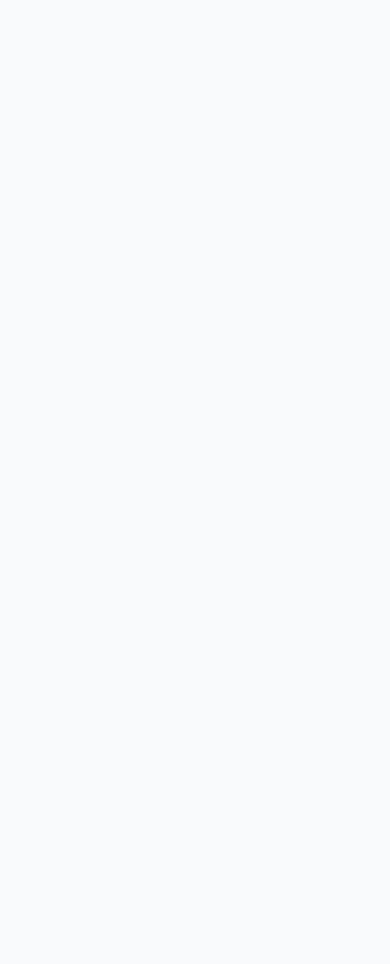
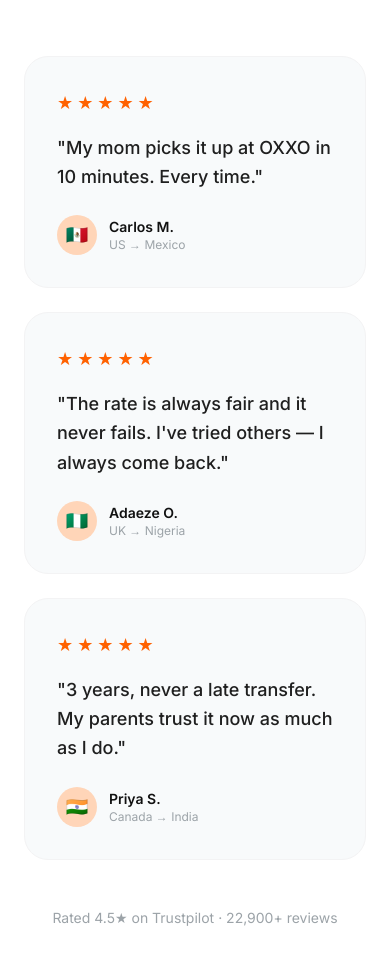
Before and after one commit to apoorv4120/ria-landing-page, a React (Vite) app: page / in a window 390 px wide. Shown: the part 7680-8644 px from the top of the page. Before the commit the page ends 7404 px from the top, so only its background shows below. Built offline with nearby package versions, Linux system fonts and the light colour scheme.

Commit message:
feat: testimonials section with corridor-tagged cards

```diff
--- a/src/App.tsx
+++ b/src/App.tsx
@@ -6,6 +6,7 @@ import WhatsAppFeature from './components/WhatsAppFeature'
 import CashPickup from './components/CashPickup'
 import WaysToSend from './components/WaysToSend'
 import AppShowcase from './components/AppShowcase'
+import Testimonials from './components/Testimonials'
 
 function App() {
   return (
@@ -19,6 +20,7 @@ function App() {
         <CashPickup />
         <WaysToSend />
         <AppShowcase />
+        <Testimonials />
       </main>
     </div>
   )
--- /dev/null
+++ b/src/components/Testimonials.tsx
@@ -0,0 +1,77 @@
+import SectionReveal from './ui/SectionReveal'
+import { motion } from 'framer-motion'
+
+const TESTIMONIALS = [
+  {
+    quote: "My mom picks it up at OXXO in 10 minutes. Every time.",
+    name: 'Carlos M.',
+    corridor: 'US → Mexico',
+    flag: '🇲🇽',
+    stars: 5,
+  },
+  {
+    quote: "The rate is always fair and it never fails. I've tried others — I always come back.",
+    name: 'Adaeze O.',
+    corridor: 'UK → Nigeria',
+    flag: '🇳🇬',
+    stars: 5,
+  },
+  {
+    quote: "3 years, never a late transfer. My parents trust it now as much as I do.",
+    name: 'Priya S.',
+    corridor: 'Canada → India',
+    flag: '🇮🇳',
+    stars: 5,
+  },
+]
+
+export default function Testimonials() {
+  return (
+    <section className="bg-white section-padding">
+      <div className="container-width">
+        <SectionReveal className="text-center mb-14">
+          <p className="text-brand-500 text-xs font-semibold uppercase tracking-widest mb-3">Real People. Real Families.</p>
+          <h2 className="font-display font-extrabold text-gray-900 leading-tight tracking-tight" style={{ fontSize: 'clamp(32px, 4vw, 52px)' }}>
+            35 years of showing up for families.
+          </h2>
+          <p className="text-gray-500 text-lg mt-4">From New York to Mexico City. London to Lagos. Toronto to Manila.</p>
+        </SectionReveal>
+
+        <div className="grid md:grid-cols-3 gap-6">
+          {TESTIMONIALS.map((t, i) => (
+            <motion.div
+              key={t.name}
+              initial={{ opacity: 0, y: 24 }}
+              whileInView={{ opacity: 1, y: 0 }}
+              viewport={{ once: true }}
+              transition={{ delay: i * 0.12, duration: 0.5 }}
+              className="bg-page rounded-2xl p-8 border border-gray-100 hover:border-brand-500 transition-colors duration-200"
+            >
+              <div className="flex gap-1 mb-4">
+                {Array.from({ length: t.stars }).map((_, j) => (
+                  <span key={j} className="text-brand-500 text-lg">★</span>
+                ))}
+              </div>
+              <p className="text-gray-800 text-lg font-medium leading-relaxed mb-6">"{t.quote}"</p>
+              <div className="flex items-center gap-3">
+                <div className="w-10 h-10 rounded-full bg-brand-100 flex items-center justify-center text-lg">
+                  {t.flag}
+                </div>
+                <div>
+                  <p className="text-gray-900 font-semibold text-sm">{t.name}</p>
+                  <p className="text-gray-400 text-xs">{t.corridor}</p>
+                </div>
+              </div>
+            </motion.div>
+          ))}
+        </div>
+
+        <SectionReveal delay={0.3} className="mt-12 text-center">
+          <p className="text-gray-400 text-sm">
+            Rated 4.5★ on Trustpilot · 22,900+ reviews
+          </p>
+        </SectionReveal>
+      </div>
+    </section>
+  )
+}
```
